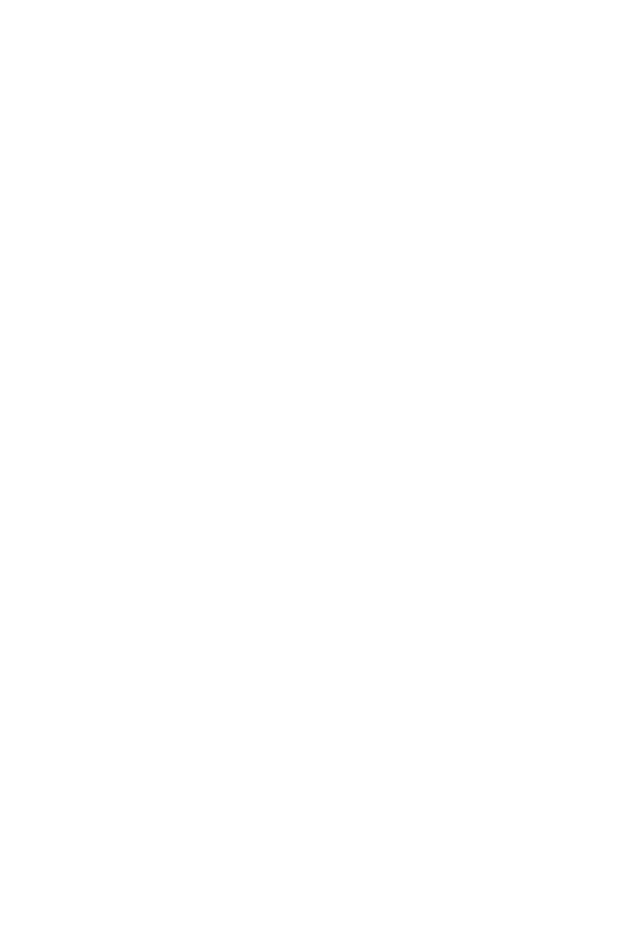
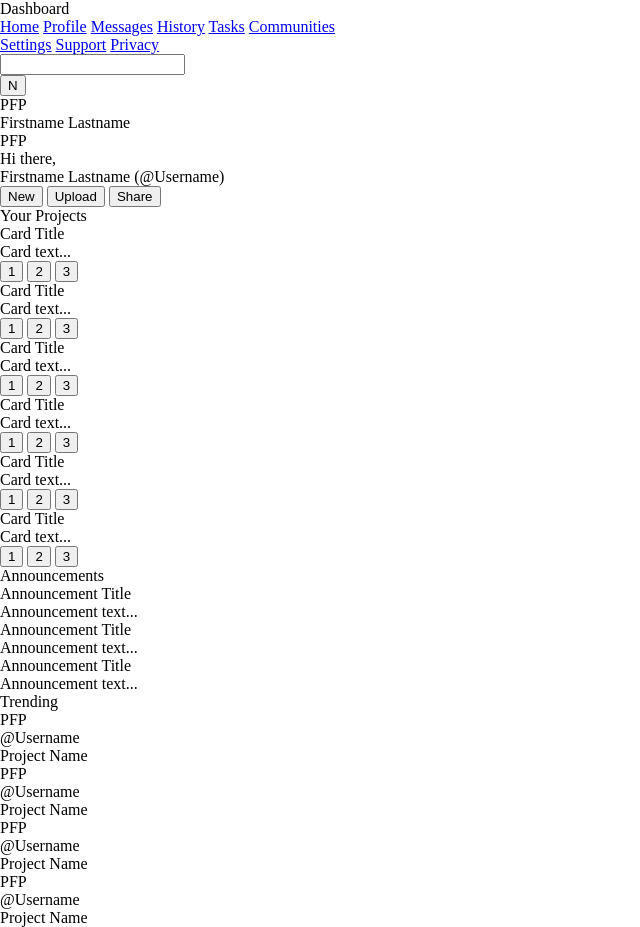
Before and after one commit to Saffr3n/dashboard, a plain HTML site: page index.html in a window 1280 px wide. Shown: the whole page, without its empty margins (0-640 px from the left). Before the commit the page ends 800 px from the top, so only its background shows below. Drawn offline with Linux system fonts and the light colour scheme.

Commit message:
Make HTML layout, remove body default margin

```diff
--- a/index.html
+++ b/index.html
@@ -9,6 +9,166 @@
   <title>Admin Dashboard</title>
 </head>
 <body>
+  <div class="container">
 
+    <div class="sidebar">
+      <div class="logo">Dashboard</div>
+      <div class="menu">
+        <a href="#">Home</a>
+        <a href="#">Profile</a>
+        <a href="#">Messages</a>
+        <a href="#">History</a>
+        <a href="#">Tasks</a>
+        <a href="#">Communities</a>
+        <br>
+        <a href="#">Settings</a>
+        <a href="#">Support</a>
+        <a href="#">Privacy</a>
+      </div>
+    </div>
+
+    <div class="header">
+      <div class="header-top">
+        <input type="search" name="" id="">
+        <div class="user">
+          <button>N</button>
+          <div>PFP</div>
+          <div>Firstname Lastname</div>
+        </div>
+      </div>
+
+      <div class="header-bot">
+        <div class="greeting">
+          <div>PFP</div>
+          <div class="greeting-text">
+            <div>Hi there,</div>
+            <div>Firstname Lastname (@Username)</div>
+          </div>
+        </div>
+        <div class="header-buttons">
+          <button>New</button>
+          <button>Upload</button>
+          <button>Share</button>
+        </div>
+      </div>
+    </div>
+
+    <div class="content">
+      <div class="content-left">
+        <div class="heading">Your Projects</div>
+        <div class="cards">
+          <div class="card">
+            <div class="card-title">Card Title</div>
+            <div class="card-text">Card text...</div>
+            <div class="card-buttons">
+              <button>1</button>
+              <button>2</button>
+              <button>3</button>
+            </div>
+          </div>
+          <div class="card">
+            <div class="card-title">Card Title</div>
+            <div class="card-text">Card text...</div>
+            <div class="card-buttons">
+              <button>1</button>
+              <button>2</button>
+              <button>3</button>
+            </div>
+          </div>
+          <div class="card">
+            <div class="card-title">Card Title</div>
+            <div class="card-text">Card text...</div>
+            <div class="card-buttons">
+              <button>1</button>
+              <button>2</button>
+              <button>3</button>
+            </div>
+          </div>
+          <div class="card">
+            <div class="card-title">Card Title</div>
+            <div class="card-text">Card text...</div>
+            <div class="card-buttons">
+              <button>1</button>
+              <button>2</button>
+              <button>3</button>
+            </div>
+          </div>
+          <div class="card">
+            <div class="card-title">Card Title</div>
+            <div class="card-text">Card text...</div>
+            <div class="card-buttons">
+              <button>1</button>
+              <button>2</button>
+              <button>3</button>
+            </div>
+          </div>
+          <div class="card">
+            <div class="card-title">Card Title</div>
+            <div class="card-text">Card text...</div>
+            <div class="card-buttons">
+              <button>1</button>
+              <button>2</button>
+              <button>3</button>
+            </div>
+          </div>
+        </div>
+      </div>
+
+      <div class="content-right">
+        <div class="content-top">
+          <div class="heading">Announcements</div>
+          <div class="announcements">
+            <div class="announcement">
+              <div class="announcement-title">Announcement Title</div>
+              <div class="announcement-text">Announcement text...</div>
+            </div>
+            <div class="announcement">
+              <div class="announcement-title">Announcement Title</div>
+              <div class="announcement-text">Announcement text...</div>
+            </div>
+            <div class="announcement">
+              <div class="announcement-title">Announcement Title</div>
+              <div class="announcement-text">Announcement text...</div>
+            </div>
+          </div>
+        </div>
+
+        <div class="content-bot">
+          <div class="heading">Trending</div>
+          <div class="trending">
+            <div class="trending-project">
+              <div>PFP</div>
+              <div class="trending-link">
+                <div>@Username</div>
+                <div>Project Name</div>
+              </div>
+            </div>
+            <div class="trending-project">
+              <div>PFP</div>
+              <div class="trending-link">
+                <div>@Username</div>
+                <div>Project Name</div>
+              </div>
+            </div>
+            <div class="trending-project">
+              <div>PFP</div>
+              <div class="trending-link">
+                <div>@Username</div>
+                <div>Project Name</div>
+              </div>
+            </div>
+            <div class="trending-project">
+              <div>PFP</div>
+              <div class="trending-link">
+                <div>@Username</div>
+                <div>Project Name</div>
+              </div>
+            </div>
+          </div>
+        </div>
+      </div>
+    </div>
+
+  </div>
 </body>
 </html>
--- a/style.css
+++ b/style.css
@@ -0,0 +1,3 @@
+body {
+  margin: 0;
+}
```
